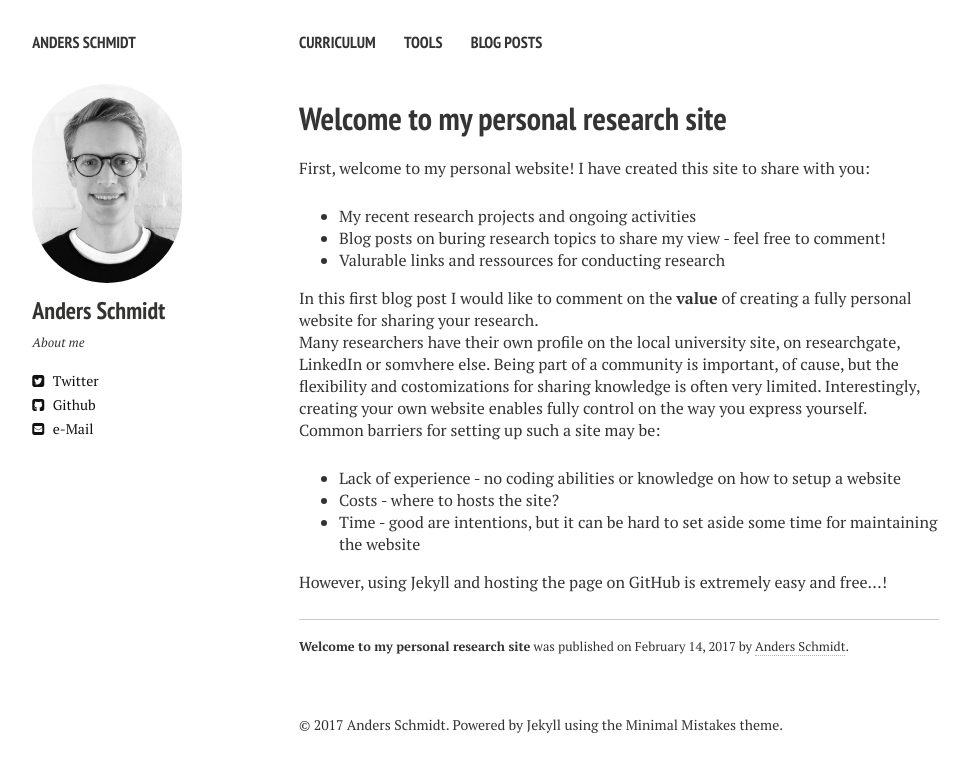
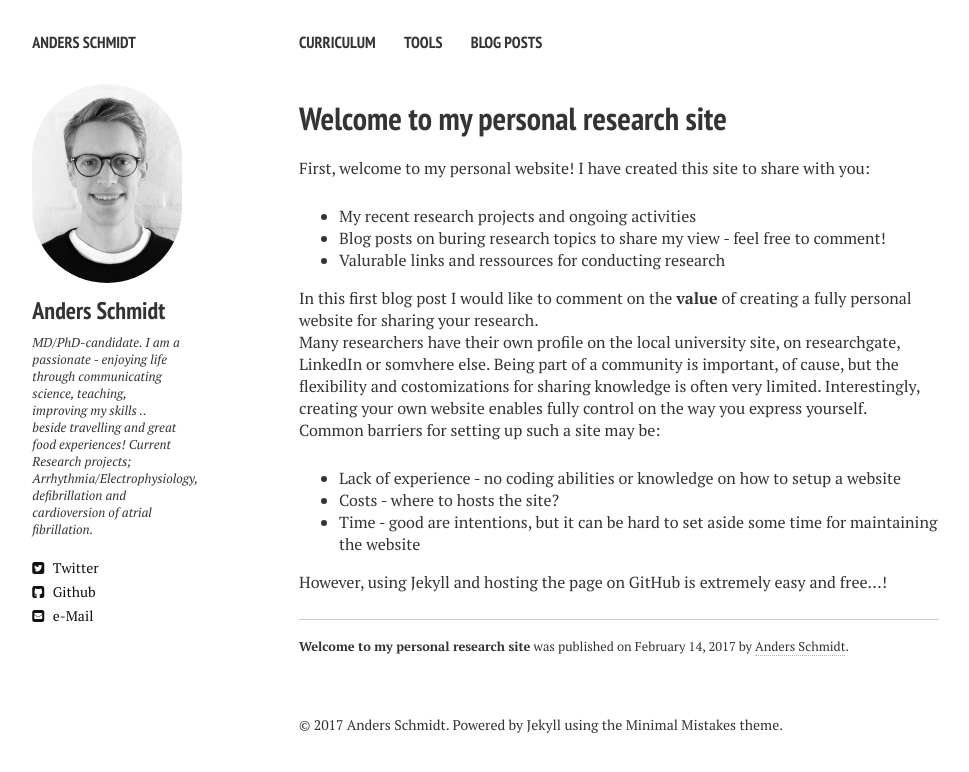
Before and after one commit to ardasnck/ardasnck.github.io, a Jekyll site: the page built from _posts/2017-02-14-First-post.md, in a window 1280 px wide. Shown: the top 772 px of the page, without its empty margins (21-990 px from the left). Built offline with Jekyll 4.4.1, drawn with Linux system fonts in a browser that asks for light colours; nearby versions of some CDN libraries.

Commit message:
update bio

```diff
--- a/_config.yml
+++ b/_config.yml
@@ -10,7 +10,9 @@ url:              //andersschmidt.github.io
 owner:
   name:           Anders Schmidt
   avatar:         anders.png
-  bio:            About me
+  bio:            MD/PhD-candidate.
+                  I am a passionate - enjoying life through communicating science, teaching, improving my skills .. beside travelling and great food experiences!
+                  Current Research projects; Arrhythmia/Electrophysiology, defibrillation and cardioversion of atrial fibrillation.
   email:          as@clin.au.dk
   # Social networking links are used in author-bio sidebar. Update and remove as you like.
   twitter: anders_schmidt
```
